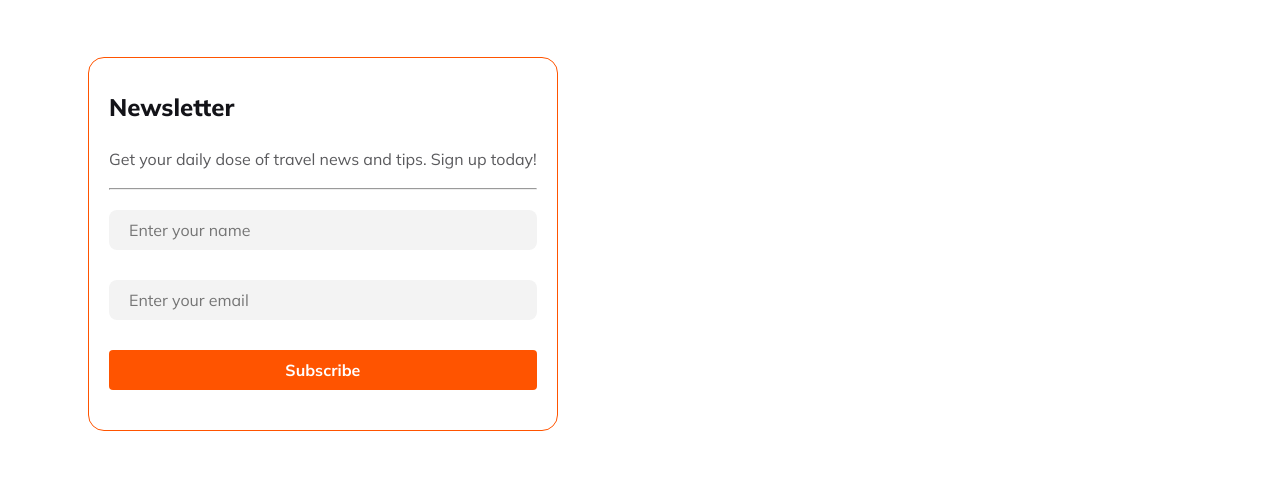
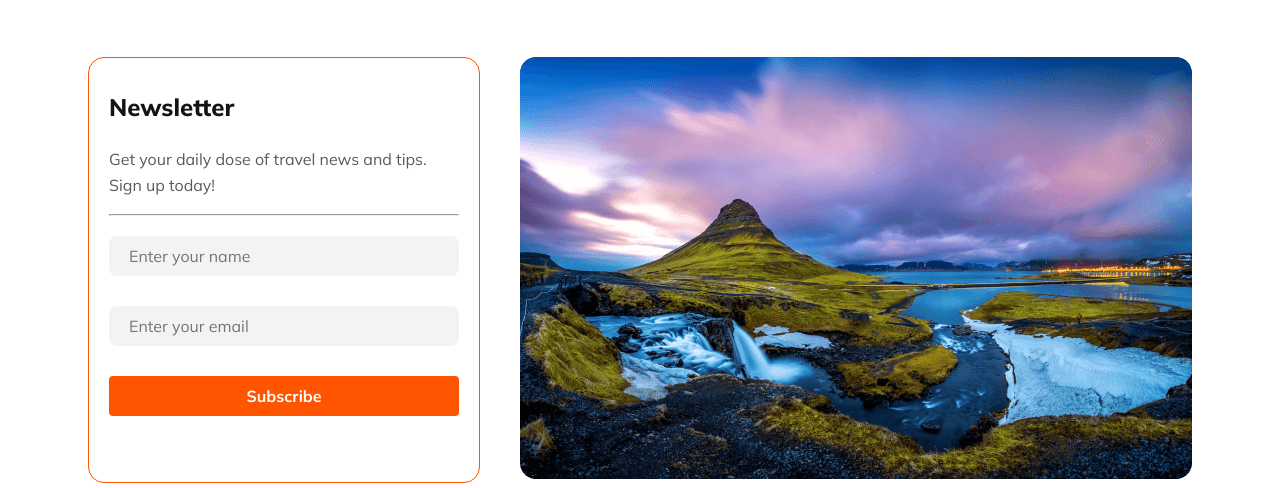
Before and after one commit to taniasumona15/travel, a plain HTML site: page index.html in a window 1280 px wide. Shown: the part 3747-4235 px from the top of the page. Drawn offline with Linux system fonts and the light colour scheme.

Commit message:
3rd commit

```diff
--- a/index.html
+++ b/index.html
@@ -232,6 +232,9 @@
             </form>
        </div>
 
+       <div class="newsletter_con">
+        <img src="Images/Rectangle 8 (1).png" alt="">
+       </div>
 
 
 </div>
```
